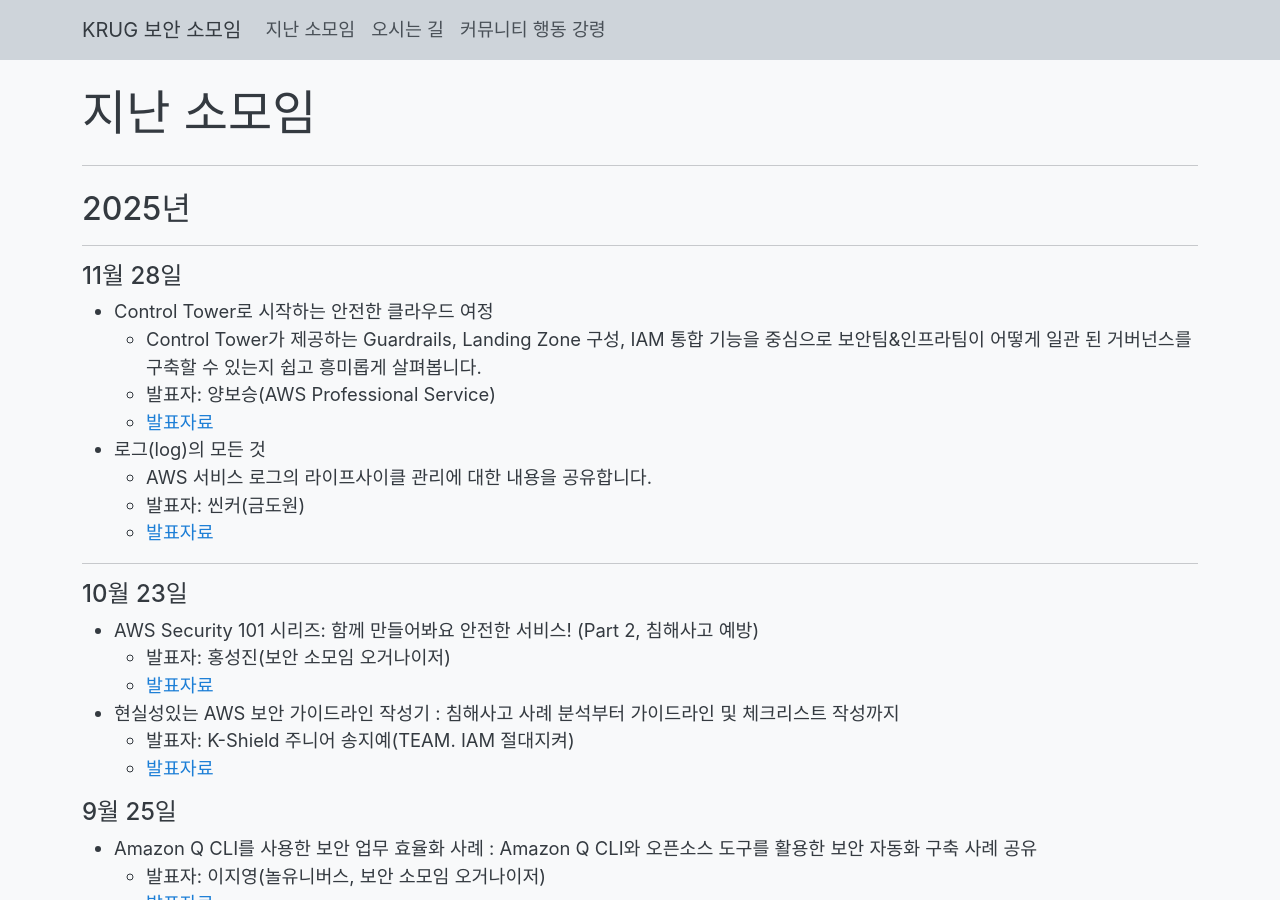
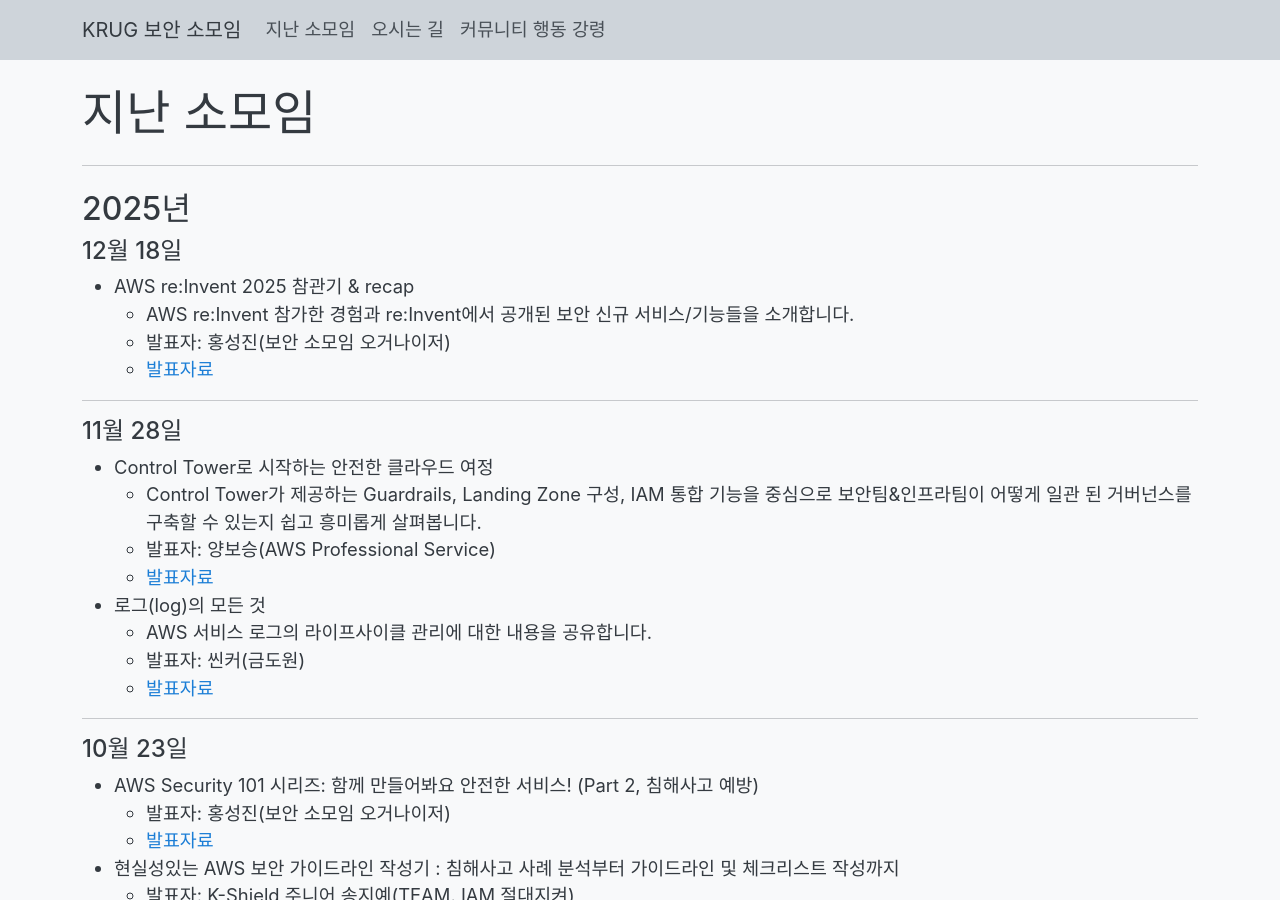
Before and after one commit to awskrug/security-group, a Jekyll site: the page built from events.md, in a window 1280 px wide and 900 px high. Built offline with Jekyll 4.4.1, drawn with Linux system fonts in a browser that asks for light colours.

Commit message:
Add AWS re:Invent 2025 event recap
Added recap of AWS re:Invent 2025 event and speaker details.

```diff
--- a/events.md
+++ b/events.md
@@ -7,6 +7,11 @@ navorder: 1
 
 
 ## 2025년
+#### 12월 18일
+- AWS re:Invent 2025 참관기 & recap
+  - AWS re:Invent 참가한 경험과 re:Invent에서 공개된 보안 신규 서비스/기능들을 소개합니다.
+  - 발표자: 홍성진(보안 소모임 오거나이저)
+  - [발표자료](/assets/files/AWSKRUG_2025_11_Start_your_secure_cloud_journey_with_AWS_Control_Tower.pdf){:target="_blank"}
 
 ----
 #### 11월 28일
```
